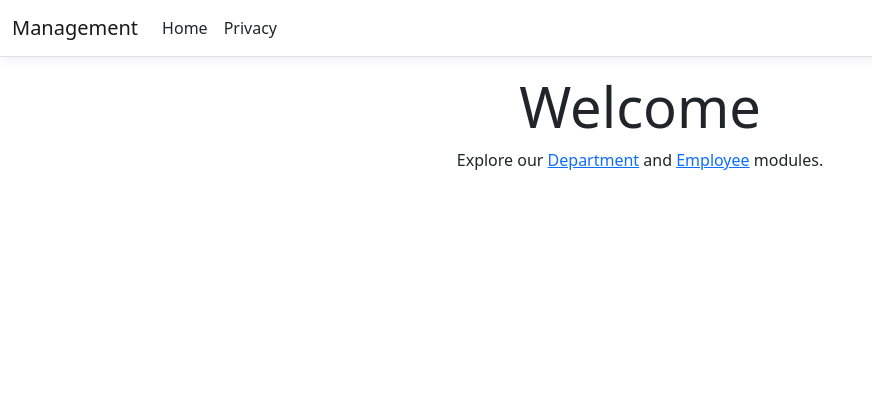
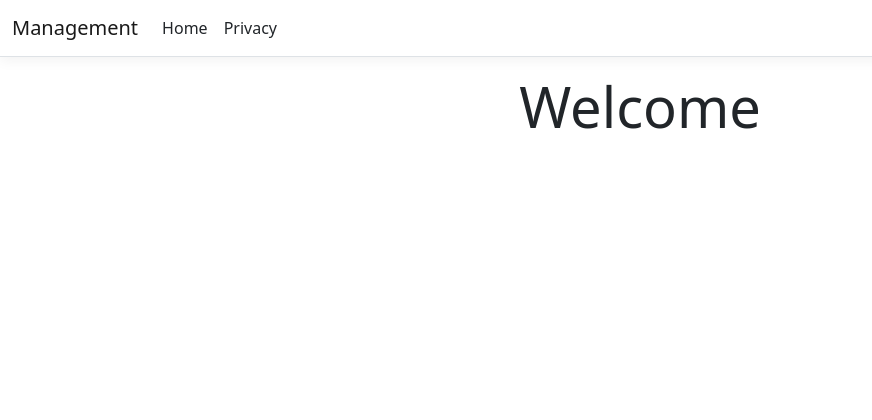
Before and after one commit to huudaonek/dot.net, an ASP.NET Core app: page / in a window 1280 px wide. Shown: the top 420 px of the page, without its empty margins (0-872 px from the left). Run offline with ASP.NET Core 8, Linux system fonts and the light colour scheme; style sheets or scripts are compiled from the project's sources.

Commit message:
Update Index.cshtml

```diff
--- a/Views/Home/Index.cshtml
+++ b/Views/Home/Index.cshtml
@@ -4,5 +4,4 @@
 
 <div class="text-center">
     <h1 class="display-4">Welcome</h1>
-        <p>Explore our <a asp-area="" asp-controller="Departments" asp-action="Index">Department</a> and <a asp-area="" asp-controller="Employees" asp-action="Index">Employee</a> modules.</p>
 </div>
```
